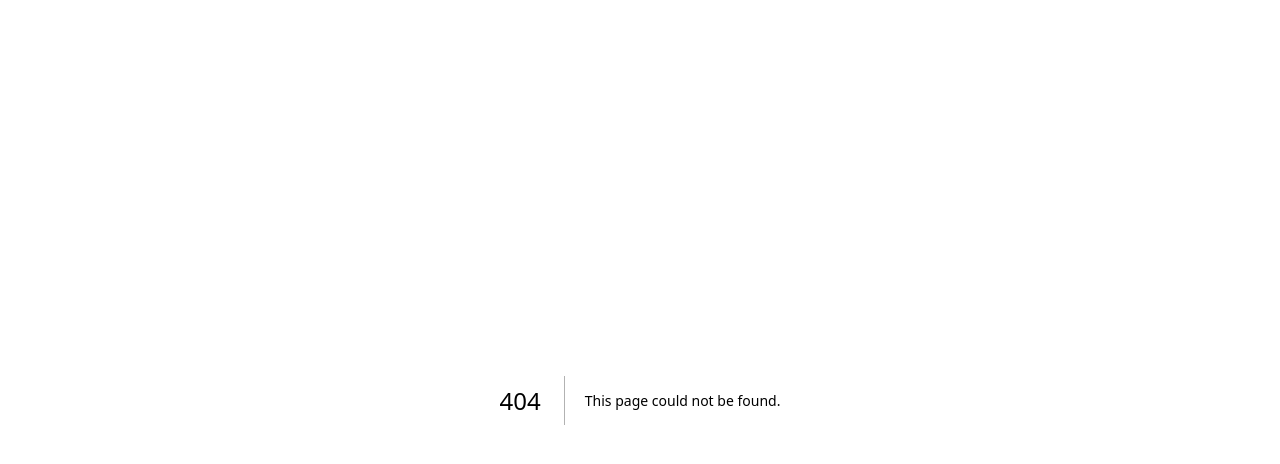
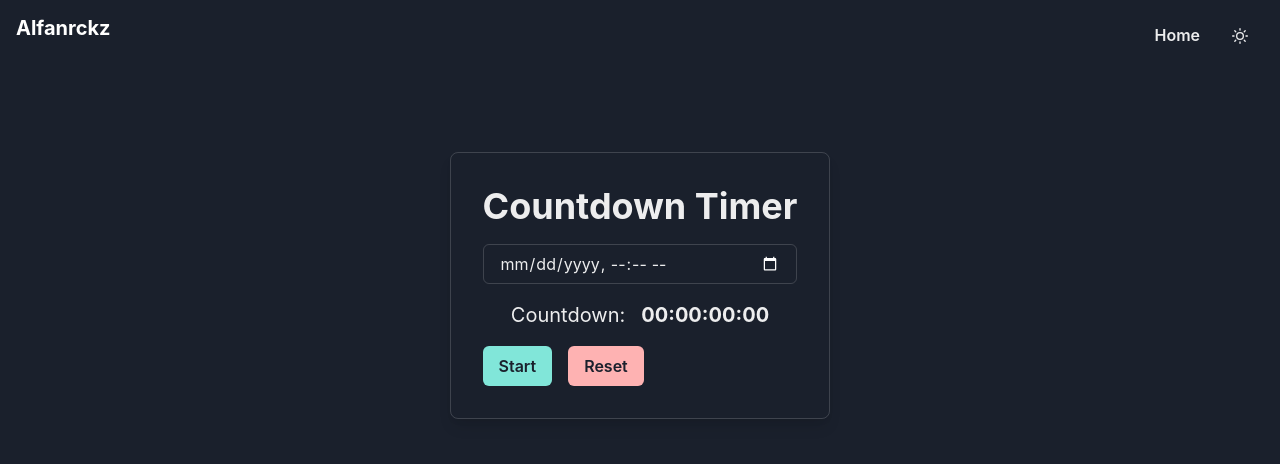
Before and after one commit to alfanrckz/micro-logic, a Next.js app: page /count in a window 1280 px wide. Before the commit this address had no page. Shown: the top 464 px of the page. Built offline with nearby package versions, Linux system fonts and the light colour scheme.

Commit message:
word/count

```diff
--- /dev/null
+++ b/src/components/CountDuration.tsx
@@ -0,0 +1,116 @@
+import React, { useState, useEffect } from 'react';
+import {
+  Box,
+  Button,
+  Text,
+  VStack,
+  Heading,
+  Container,
+  HStack,
+  Input,
+  CircularProgress,
+} from '@chakra-ui/react';
+
+function CountDuration() {
+  const [targetDate, setTargetDate] = useState<string>('');
+  const [endTime, setEndTime] = useState<number | null>(null);
+  const [duration, setDuration] = useState<number | null>(null);
+  const [loading, setLoading] = useState<boolean>(false);
+
+  const startTimer = () => {
+    if (targetDate) {
+      setLoading(true);
+      const targetTime = new Date(targetDate).getTime();
+      const now = Date.now();
+      setEndTime(targetTime);
+      setDuration(targetTime - now);
+      setTimeout(() => {
+        setLoading(false);
+      }, 1000);
+    }
+  };
+
+  const stopTimer = () => {
+    setEndTime(null);
+    setDuration(null);
+    setLoading(false);
+  };
+
+  useEffect(() => {
+    if (endTime !== null) {
+      const timer = setInterval(() => {
+        const now = Date.now();
+        const remainingTime = endTime - now;
+
+        if (remainingTime <= 0) {
+          setEndTime(null);
+          setDuration(0);
+          setLoading(false);
+          clearInterval(timer);
+        } else {
+          setDuration(remainingTime);
+        }
+      }, 1000);
+
+      return () => clearInterval(timer);
+    }
+  }, [endTime]);
+
+  const formatDuration = (milliseconds: number | null) => {
+    if (milliseconds === null || milliseconds <= 0) return '00:00:00:00';
+
+    const seconds = Math.floor(milliseconds / 1000) % 60;
+    const minutes = Math.floor(milliseconds / (1000 * 60)) % 60;
+    const hours = Math.floor(milliseconds / (1000 * 60 * 60)) % 24;
+    const days = Math.floor(milliseconds / (1000 * 60 * 60 * 24));
+
+    const pad = (value: number) => (value < 10 ? `0${value}` : `${value}`);
+
+    return `${pad(days)} hari ${pad(hours)} jam ${pad(minutes)} menit ${pad(seconds)} detik`;
+  };
+
+  return (
+
+      <Container mt="80px" maxW="xl" centerContent>
+        <Box p={8} borderWidth={1} borderRadius={8} boxShadow="lg">
+          <Heading mb={4}>Countdown Timer</Heading>
+          <VStack spacing={4} align="stretch">
+            <Box>
+              <Input
+                type="datetime-local"
+                value={targetDate}
+                onChange={(e) => setTargetDate(e.target.value)}
+              />
+            </Box>
+            <Box>
+              <HStack justifyContent="center">
+                <Text fontSize="xl">Countdown:</Text>
+                <br />
+                <Text>
+
+                {loading ? (
+                    <CircularProgress isIndeterminate size="24px" color="teal.500" />
+                    ) : (
+                        <Text fontSize="xl" fontWeight="bold">
+                    {formatDuration(duration)}
+                  </Text>
+                )}
+                </Text>
+              </HStack>
+            </Box>
+            <HStack spacing={4}>
+              <Button colorScheme="teal" onClick={startTimer} disabled={loading}>
+                Start
+              </Button>
+              <Button colorScheme="red" onClick={stopTimer} disabled={!endTime}>
+                Reset
+              </Button>
+            </HStack>
+          </VStack>
+        </Box>
+      </Container>
+
+  );
+}
+
+export default CountDuration;
--- /dev/null
+++ b/src/pages/count.tsx
@@ -0,0 +1,14 @@
+import CountDuration from '@/components/CountDuration'
+import Navbar from '@/components/Nav'
+import React from 'react'
+
+const count = () => {
+  return (
+    <div>
+      <Navbar/>
+<CountDuration/>
+    </div>
+  )
+}
+
+export default count
--- a/src/pages/index.tsx
+++ b/src/pages/index.tsx
@@ -11,7 +11,7 @@ export default function Home() {
   return (
     <>
       <Head>
-        <title>Create Next App</title>
+        <title>Micro Logic</title>
         <meta name="description" content="Generated by create next app" />
         <meta name="viewport" content="width=device-width, initial-scale=1" />
         <link rel="icon" href="/favicon.ico" />
```
Also changed, not shown: src/components/Grid.tsx (+10 -6 lines), src/components/WordScrambleGame.tsx (added, +97 -0 lines), src/mocks/fruits.ts (added, +33 -0 lines), src/pages/word.tsx (added, +14 -0 lines), public/count.png (added), public/word.png (added).
